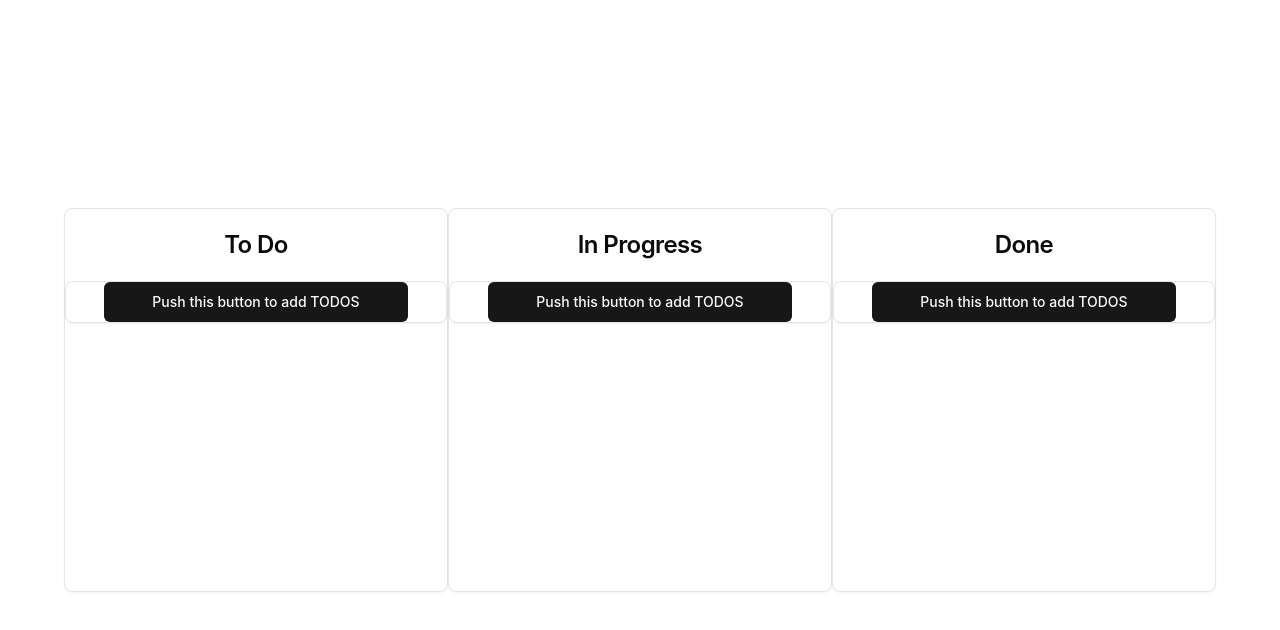
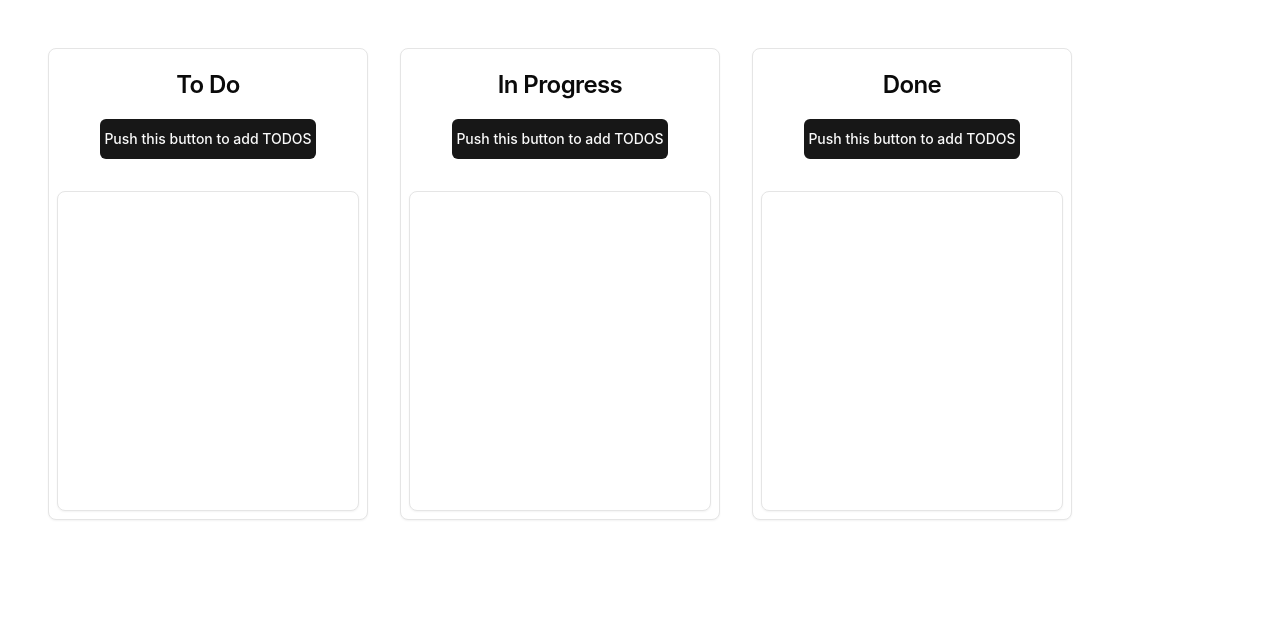
Before and after one commit to namuuCY/Kanban-Board, a React (Vite) app: page / in a window 1280 px wide. Shown: the top 630 px of the page. Built offline with nearby package versions, Linux system fonts and the light colour scheme.

Commit message:
Feat : 마우스 커서 위치 별 목록 삽입 기능 구현 - clientY와 getBoundingClientRect 를 통해 viewport기준 y좌표를 이용해 기능 구현 - 각각의 listBox의 가운데 높이를 기준 삼고 clientY의 값을 집어넣어서 sorting 한 후 index를 구해서 정렬함.

```diff
--- a/src/App.jsx
+++ b/src/App.jsx
@@ -1,5 +1,5 @@
 import { useState, createContext } from 'react'
-import '@/App.css'
+import '@/index.css'
 import BasicBox from '@/components/BasicBox'
 
 const defaultObject = {
--- a/src/components/BasicBox.jsx
+++ b/src/components/BasicBox.jsx
@@ -1,97 +1,93 @@
 import { useRef, useState, useContext } from 'react'
 import { TotalContext } from '@/App'
-import { current, produce } from 'immer'
-
-import {
-  Card,
-  CardContent,
-  CardDescription,
-  CardFooter,
-  CardHeader,
-  CardTitle,
-} from '@/components/ui/card'
+import { produce } from 'immer'
+import { Card, CardDescription, CardHeader, CardTitle } from '@/components/ui/card'
+import { Button } from '@/components/ui/button'
 import ChangeToInput from '@/components/ChangeToInput'
+import EditableCard from '@/components/EditableCard'
 
 export default function BasicBox({ title, listIndex }) {
   const inputRef = useRef()
+  const boxRef = useRef()
   const { lists, setLists } = useContext(TotalContext)
-  const [item, setItem] = useState([])
 
   function addTodo() {
+    const inputTodo = inputRef.current.value
+    if (inputTodo.length !== 0) {
       const changed = produce(lists, (draft) => {
-      draft[listIndex] = [...draft[listIndex], inputRef.current.value]
+        draft[listIndex] = [...draft[listIndex], inputTodo]
       })
       setLists(changed)
-    console.log(lists)
-    setItem((prev) => [...prev, inputRef.current.value])
+    }
   }
 
   const handleDragStart = (e, index, prevListIndex) => {
     const prev = { prevListIndex, prevItemIndex: index }
     e.dataTransfer.clearData()
-    e.dataTransfer.setData('text/plain', index)
     e.dataTransfer.setData('object', JSON.stringify(prev))
   }
 
-  const handleDrop = (e, dropIndex, nextListIndex) => {
+  const handleDrop = (e, nextListIndex) => {
     e.preventDefault()
-    console.log(nextListIndex)
-    const draggedIndex = e.dataTransfer.getData('text')
+    const currentY = e.clientY
+    const childList = boxRef.current.childNodes
+    const Ylist = []
+    childList.forEach((each) => {
+      const box = each.getBoundingClientRect()
+      Ylist.push(box.top + box.height / 2)
+    })
+    Ylist.push(currentY)
+    Ylist.sort()
+    const dropIndex = Ylist.indexOf(currentY)
+
     const prev = JSON.parse(e.dataTransfer.getData('object'))
 
-    const currentItems = [...item]
+    const draggedList = produce(lists, (draft) => {
+      const [temp] = draft[prev.prevListIndex].splice(prev.prevItemIndex, 1)
+      draft[nextListIndex].splice(dropIndex, 0, temp)
+    })
+    setLists(draggedList)
+  }
 
-    const draggedItem = currentItems.splice(draggedIndex, 1)
-    currentItems.splice(dropIndex, 0, draggedItem)
-    setItem(currentItems)
-
-    // const draggedList = produce(lists, (draft) => {
-    //   const temp = draft[prev.prevListIndex][prev.prevItemIndex]
-    //   draft[prev.prevListIndex] = draft[prev.prevListIndex].splice(prev.prevItemIndex, 1)
-    //   draft[nextListIndex] = draft[nextListIndex].splice(dropIndex, 0, temp)
-    // })
-    const draggedList = produce(lists, (draft) => {
-      // 이전 리스트에서 아이템을 제거
-      const [draggedItem] = draft[prev.prevListIndex].splice(prev.prevItemIndex, 1)
-
-      // 새로운 리스트에 아이템 삽입
-      draft[nextListIndex].splice(dropIndex, 0, draggedItem)
-    })
-
-    setLists(draggedList)
-    console.log(lists)
-  }
   const handleDragOver = (e) => {
     e.preventDefault()
   }
 
   return (
     <>
-      <Card className='flex-col min-w-96 min-h-96'>
-        <CardHeader>
-          <CardTitle>{title}</CardTitle>
+      <Card className='flex flex-col min-w-80 min-h-96 m-4'>
+        <CardHeader className='flex flex-col items-center'>
+          <CardTitle className='mb-4'>{title}</CardTitle>
+          <ChangeToInput event={addTodo} reference={inputRef} />
         </CardHeader>
 
-        <Card className='flex-col items-center justify-center'>
-          <CardDescription className=' items-center justify-center'>
-            <ChangeToInput event={addTodo} reference={inputRef} />
+        <Card
+          className='flex flex-col items-center m-2 min-h-80'
+          onDragOver={handleDragOver}
+          onDrop={(e) => handleDrop(e, listIndex)}
+          ref={boxRef}
+        >
           {lists[listIndex].map((each, index) => {
             return (
               <>
                 <Card
-                    draggable
+                  draggable={true}
                   onDragStart={(e) => handleDragStart(e, index, listIndex)}
                   onDragOver={handleDragOver}
-                    onDrop={(e) => handleDrop(e, index, listIndex)}
-                    className='m-2 h-10 w-4/5 items-center justify-center whitespace-nowrap rounded-md text-sm font-medium'
+                  className='flex justify-around items-center m-2 h-10 w-4/5 whitespace-nowrap rounded-md text-sm font-medium'
                   key={index}
                 >
                   {each}
+                  <Button variant='outline' size='sm'>
+                    EDIT
+                  </Button>
                 </Card>
               </>
             )
           })}
-          </CardDescription>
+          {/* <EditableCard event={addTodo} reference={inputRef}>
+            테스트중
+          </EditableCard> */}
         </Card>
       </Card>
     </>
--- a/src/components/ChangeToInput.jsx
+++ b/src/components/ChangeToInput.jsx
@@ -9,7 +9,7 @@ export default function ChangeToInput({ children, event, reference }) {
     <>
       {typed ? (
         <Input
-          className='w-4/5'
+          className='w-4/5 m-2'
           placeholder={'Input todo'}
           ref={reference}
           onKeyDown={(e) => {
@@ -21,7 +21,7 @@ export default function ChangeToInput({ children, event, reference }) {
         ></Input>
       ) : (
         <Button
-          className='w-4/5'
+          className='w-4/5 m-2'
           onClick={(e) => {
             setTyped(!typed)
           }}
--- /dev/null
+++ b/src/components/EditableCard.jsx
@@ -0,0 +1,40 @@
+import { Card } from '@/components/ui/card'
+import { Button } from '@/components/ui/button'
+import { useState, useRef } from 'react'
+import { Input } from '@/components/ui/input'
+
+export default function EditableCard({ children, reference, event }) {
+  const [edit, setEdit] = useState(false)
+  const editTextRef = useRef()
+
+  return (
+    <>
+      {edit ? (
+        <Input
+          ref={reference}
+          onKeyDown={(e) => {
+            if (e.code === 'Enter' && e.nativeEvent.isComposing === false) {
+              event()
+              setEdit(!edit)
+            }
+          }}
+          defaultValue={children}
+        ></Input>
+      ) : (
+        <>
+          <Card ref={reference}>{children}</Card>
+          <Button
+            onClick={(e) => {
+              setEdit(!edit)
+            }}
+          >
+            EDIT
+          </Button>
+          <Button variant='outline' size='icon'>
+            ❌
+          </Button>
+        </>
+      )}
+    </>
+  )
+}
--- a/src/index.css
+++ b/src/index.css
@@ -29,7 +29,8 @@ a:hover {
 body {
   margin: 0;
   display: flex;
-  place-items: center;
+  place-items: top;
+  margin: 2rem;
   min-width: 320px;
   min-height: 100vh;
 }
@@ -38,7 +39,7 @@ h1 {
   font-size: 3.2em;
   line-height: 1.1;
 }
-
+/*
 button {
   border-radius: 8px;
   border: 1px solid transparent;
@@ -56,7 +57,7 @@ button:hover {
 button:focus,
 button:focus-visible {
   outline: 4px auto -webkit-focus-ring-color;
-}
+} */
 
 @media (prefers-color-scheme: light) {
   :root {
@@ -66,9 +67,9 @@ button:focus-visible {
   a:hover {
     color: #747bff;
   }
-  button {
+  /* button {
     background-color: #f9f9f9;
-  }
+  } */
 }
 
 @layer base {
```
Lines whose indentation alone changed are shown as unchanged.
